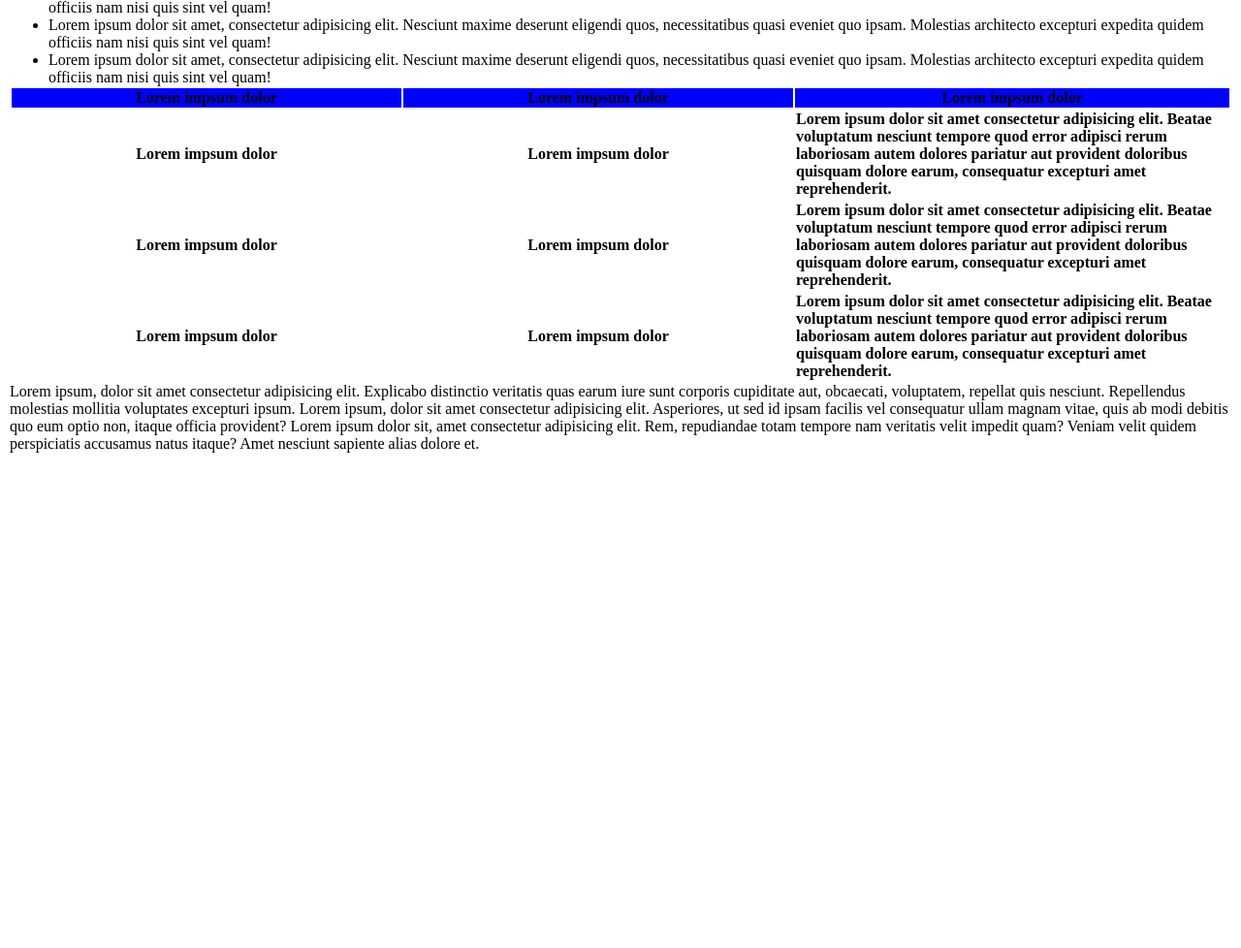
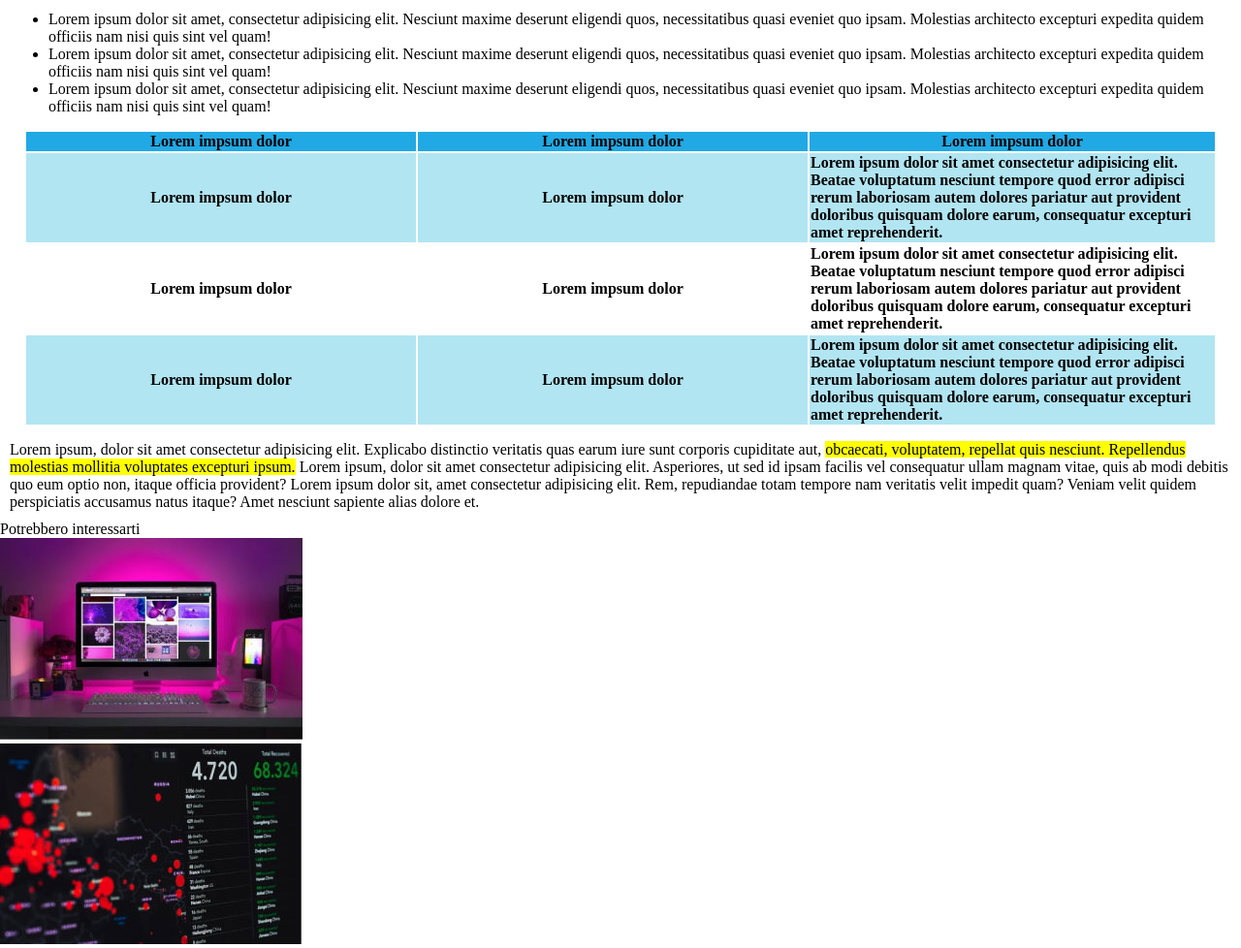
Before and after one commit to robertvlad/html-css-booleaner, a plain HTML site: page index.html in a window 1280 px wide. Shown: the part 687-1665 px from the top of the page at 97% size. Before the commit the page ends 1164 px from the top, so only its background shows below. Drawn offline with Linux system fonts and the light colour scheme.

Commit message:
Page done

```diff
--- a/css/style.css
+++ b/css/style.css
@@ -38,16 +38,12 @@
     text-align: center;
 }
 
-#first_text{
+.first_text{
     margin: 15px 0 15px 0;
 }
 
-#yellow_important{
+.yellow_important{
     background-color: rgba(255,255,0,255);
-}
-
-#thead_line{
-    background-color: rgba(32,169,229,255);
 }
 
 .table_short{
@@ -59,9 +55,13 @@
 }
 
 .blue_row{
-    background-color: blue;
+    background-color: rgba(32,169,229,255);
+}
+
+.azure_row{
+    background-color: rgba(177,229,242,255);
 }
 
 #table{
-    display: block;
+    margin: 15px;
 }
--- a/index.html
+++ b/index.html
@@ -79,8 +79,15 @@
             </div>
         </main>
 
+        <footer>
+            <!-- More articles -->
 
-
+            <div>
+                <span>Potrebbero interessarti</span>
+                <div><img src="img/monitor.jpg" alt="article_one"></div>
+                <div><img src="img/graph.jpg" alt="article_2"></div>
+            </div>
+        </footer>
 
     </body>
 
```
